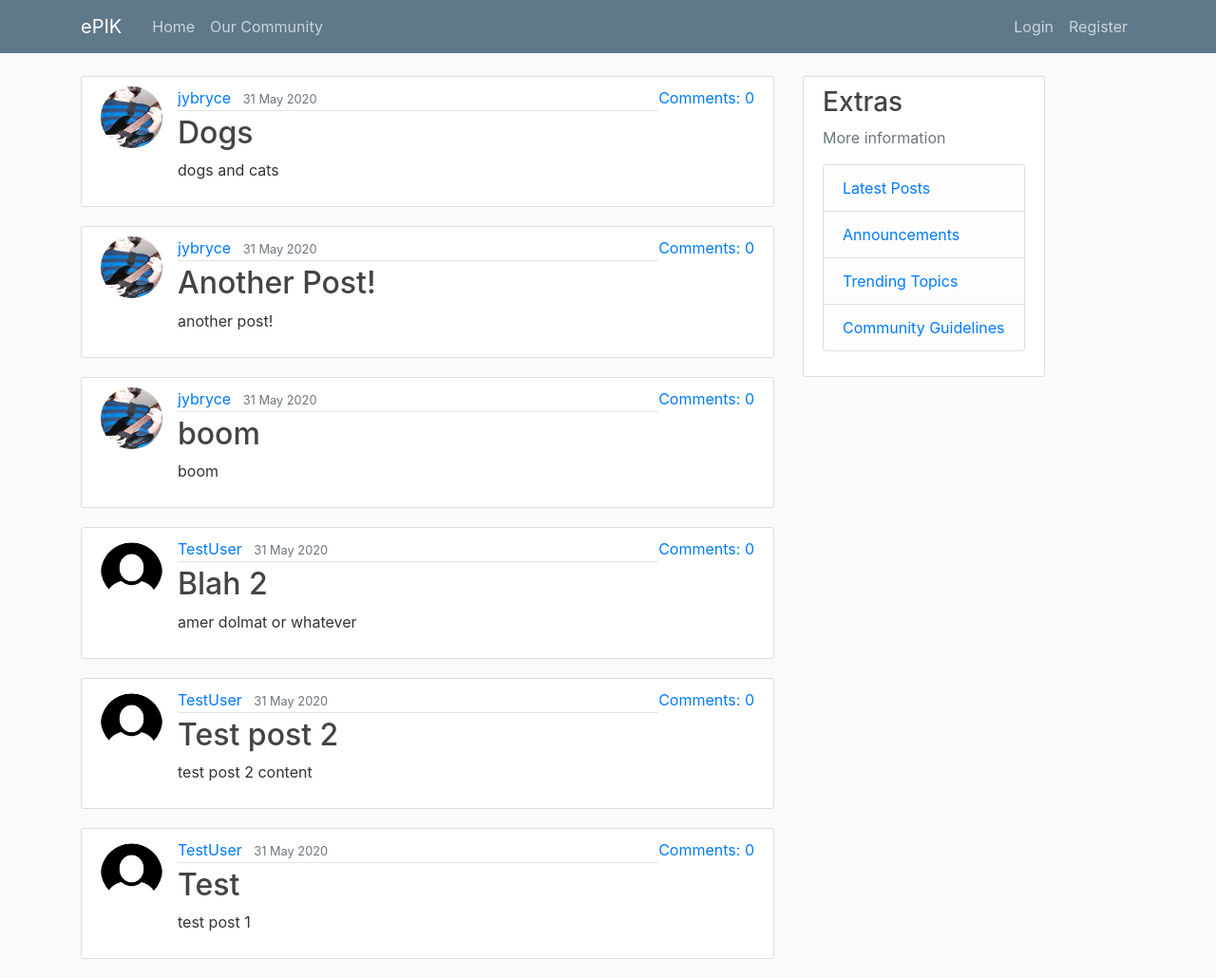
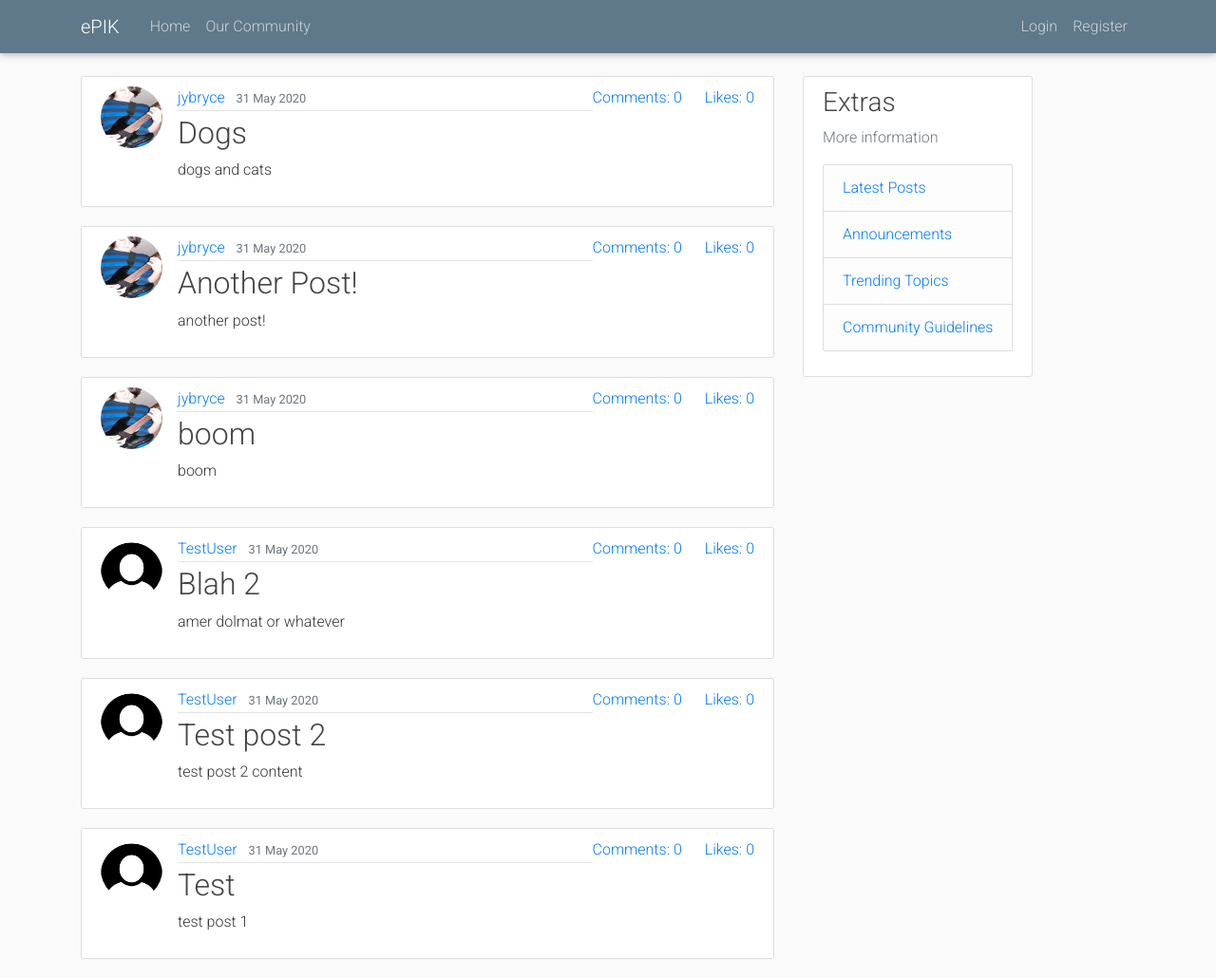
Before and after one commit to jybryce4/epik-social, a Django app: page / in a window 1280 px wide. Shown: the whole page at 95% size. Run offline with Django 3.2, Linux system fonts and the light colour scheme; data comes from the database, SQL or seed files in the repository; both versions use the stored data as it was after the commit; data that the repository does not hold is empty; some libraries are stand-ins or nearby versions.

Commit message:
updated the css and started work on likes

```diff
--- a/blog/models.py
+++ b/blog/models.py
@@ -9,6 +9,7 @@ class Post(models.Model):
     content = models.TextField()
     date_posted = models.DateTimeField(default=timezone.now)
     author = models.ForeignKey(User, on_delete=models.CASCADE)
+    likes = models.ManyToManyField(User, related_name='likes')
 
 
     def __str__(self):
@@ -17,6 +18,7 @@ class Post(models.Model):
 
     def get_absolute_url(self):
         return reverse('post-detail', kwargs={'pk': self.pk})
+
 
 
 class Comment(models.Model):
--- a/blog/templates/blog/base.html
+++ b/blog/templates/blog/base.html
@@ -4,9 +4,17 @@
    <head>
       <meta charset="utf-8">
       <meta name="viewport" content="width=device-width, initial-scale=1, shrink-to-fit=no">
-      <!-- Bootstrap CSS -->
-      <link rel="stylesheet" href="https://maxcdn.bootstrapcdn.com/bootstrap/4.0.0/css/bootstrap.min.css" integrity="sha384-Gn5384xqQ1aoWXA+058RXPxPg6fy4IWvTNh0E263XmFcJlSAwiGgFAW/dAiS6JXm" crossorigin="anonymous">
+      <!--Font Awesome-->
+      <link rel="stylesheet" href="https://use.fontawesome.com/releases/v5.8.2/css/all.css">
+      <!-- Google Fonts -->
+      <link rel="stylesheet" href="https://fonts.googleapis.com/css?family=Roboto:300,400,500,700&display=swap">
+      <!-- Bootstrap core CSS -->
+      <link href="https://cdnjs.cloudflare.com/ajax/libs/twitter-bootstrap/4.5.0/css/bootstrap.min.css" rel="stylesheet">
+      <!-- Material Design Bootstrap -->
+      <link href="https://cdnjs.cloudflare.com/ajax/libs/mdbootstrap/4.19.0/css/mdb.min.css" rel="stylesheet">
+      <!--My stylesheet-->
       <link rel="stylesheet" type="text/css" href="{% static 'blog/main.css' %}">
+
       {% if title %}
       <title>ePIK - {{title}}</title>
       {% else %}
--- a/blog/templates/blog/home.html
+++ b/blog/templates/blog/home.html
@@ -10,8 +10,17 @@
          </div>
       <h2><a class="article-title" href="{% url 'post-detail' post.id %}">{{ post.title }}</a></h2>
       <p class="article-content">{{ post.content }}</p>
+
+      <!--Like button-->
+      {% if user.is_authenticated %}
+         <button id="likes" class="btn btn-primary btn-sm" type="button">
+            <span class="fas fa-thumbs-up"></span>
+         </button>
+      {% endif %}
       </div>
+
       <a href="{% url 'post-detail' pk=post.pk %}">Comments: {{ post.comments.count }}</a>
+      <a href="#" class="ml-4">Likes: {{ post.likes.count }}</a>
    </article>
 {% endfor %}
 
--- a/blog/urls.py
+++ b/blog/urls.py
@@ -14,5 +14,5 @@ urlpatterns = [
     path('post/<int:pk>/delete/', PostDeleteView.as_view(), name='post-delete'),
     path('about/', views.about, name='blog-about'),
     path('post/<int:pk>/comment/', views.add_comment_to_post, name='add_comment_to_post'),
-    path('user/profile/<str:username>/', views.get_user_profile, name="public-profile")
+    path('user/profile/<str:username>/', views.get_user_profile, name="public-profile"),
 ]
--- a/blog/views.py
+++ b/blog/views.py
@@ -3,7 +3,7 @@ from django.contrib.auth.mixins import LoginRequiredMixin, UserPassesTestMixin
 from django.views.generic import (
     ListView, DetailView,
     CreateView, UpdateView,
-    DeleteView
+    DeleteView, RedirectView
 )
 from .models import Post
 from django.contrib.auth.models import User
@@ -99,3 +99,6 @@ def about(request):
 def get_user_profile(request, username):
     user = User.objects.get(username=username)
     return render(request, 'blog/public_profile.html', {'user': user})
+
+
+# liking posts
```
Also changed, not shown: blog/migrations/0001_initial.py (added), blog/migrations/0002_auto_20200530_1953.py (added), blog/migrations/__init__.py (added), db.sqlite3, media/profile_pics/me_9thgrade.jpg (added), media/profile_pics/me_9thgrade_LpyaRgl.jpg (added).
